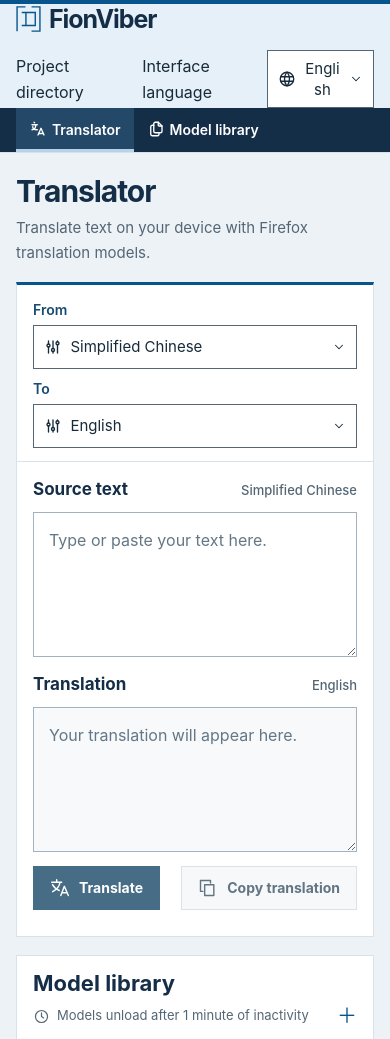
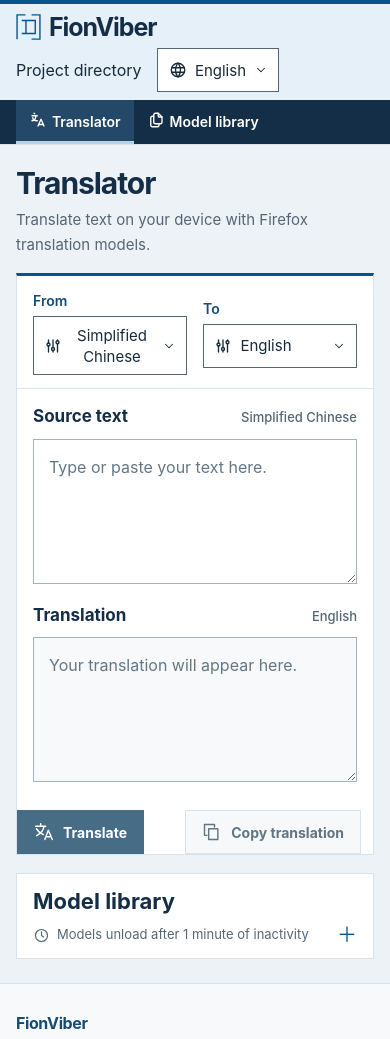
Before and after one commit to FionViber/OfflineTranslator, a plain HTML site: page index.html in a window 390 px wide. Shown: the top 1039 px of the page. Drawn offline with Linux system fonts and the light colour scheme.

Commit message:
Keep language controls readable and place actions beside their text

```diff
--- a/assets/translator.css
+++ b/assets/translator.css
@@ -13,6 +13,7 @@ a { color: inherit; text-decoration: none; }
 h1, h2, p { margin: 0; }
 button, select, textarea { color: inherit; }
 button:disabled { cursor: default; }
+.sr-only { position: absolute; inline-size: 1px; block-size: 1px; margin: -1px; padding: 0; overflow: hidden; clip-path: inset(50%); white-space: nowrap; border: 0; }
 .symbols { position: absolute; width: 0; height: 0; overflow: hidden; pointer-events: none; }
 .icon { width: 20px; height: 20px; flex: none; fill: none; stroke: currentColor; stroke-width: 1.7; stroke-linecap: round; stroke-linejoin: round; vertical-align: middle; }
 .icon.small { width: 17px; height: 17px; }
@@ -36,7 +37,7 @@ html:not([lang^="en"]) h1 { letter-spacing: .015em; }
 .direction-bar { display: flex; flex-wrap: wrap; align-items: center; gap: 8px 16px; padding: 15px 20px; border-bottom: 1px solid var(--line); }
 .direction-bar label { font-weight: 600; color: var(--heading); font-size: 14px; }
 select { min-height: 44px; max-width: 100%; padding: 8px 32px 8px 12px; background: #fff; border: 1px solid #8da4b7; cursor: pointer; font-size: 14px; line-height: 1.4; }
-.panes { display: grid; grid-template-columns: repeat(2, minmax(0, 1fr)); padding: 22px 22px 0; gap: 20px; }
+.panes { display: grid; grid-template-columns: repeat(2, minmax(0, 1fr)); padding: 22px; gap: 20px; }
 .pane { min-width: 0; }
 .pane-heading { display: flex; flex-wrap: wrap; gap: 4px 10px; align-items: baseline; justify-content: space-between; margin-bottom: 10px; }
 .pane-heading label { font-size: 17px; font-weight: 650; line-height: 1.4; color: var(--navy); }
@@ -46,8 +47,8 @@ textarea::placeholder { color: #637786; opacity: 1; }
 #result { background: #f7f9fb; }
 #result[data-match="current"] { background: var(--green-wash); border-color: var(--green-edge); box-shadow: inset 3px 0 var(--green-edge); }
 #result[data-match="stale"] { background: var(--amber-wash); border-color: var(--amber-edge); box-shadow: inset 3px 0 var(--amber-edge); }
-.actions { display: flex; align-items: center; gap: 10px 16px; padding: 15px 22px 21px; }
-.model-status { margin-inline-start: auto; color: var(--muted); font-size: 13px; }
+.actions { display: flex; align-items: center; gap: 8px 12px; flex-wrap: wrap; padding-block-start: 12px; }
+.model-status { min-width: 0; color: var(--muted); font-size: 13px; }
 .btn-primary, .copy { display: inline-flex; align-items: center; justify-content: center; gap: 9px; min-height: 44px; padding: 9px 16px; font-size: 14px; line-height: 1.4; font-weight: 650; }
 .btn-primary { min-width: 116px; }
 .btn-primary:disabled { background: #476c86; border-color: #476c86; }
@@ -98,9 +99,8 @@ footer { background: #f7f9fb; border-top: 1px solid var(--line); }
 .locale-control:focus-within { outline: 2px solid var(--link); outline-offset: 0; }
 .locale-control select:focus-visible { outline: none; }
 @media (max-width: 719px) {
-  .panes { grid-template-columns: minmax(0, 1fr); gap: 16px; padding: 16px 16px 0; }
+  .panes { grid-template-columns: minmax(0, 1fr); gap: 20px; padding: 16px; }
   textarea { height: 145px; min-height: 110px; }
-  .actions { flex-wrap: wrap; padding: 14px 16px 16px; }
   .direction-bar, .model-heading { padding: 13px 16px; }
   .model-table th, .model-table td { padding-inline: 16px; }
 }
@@ -139,7 +139,7 @@ button:focus-visible, a:focus-visible, select:focus-visible, textarea:focus-visi
 }
 .model-section summary:hover { background: var(--pale); color: var(--blue); }
 @media (max-width: 620px) {
-  .mast-inner { flex-wrap: wrap; }
-  .mast-actions { width: 100%; justify-content: space-between; }
-  .language-choice { flex-basis: 100%; }
+  .mast-inner { flex-wrap: wrap; gap: 6px 14px; padding-block: 8px; }
+  .language-choice { flex: 1 1 8rem; }
+  .route-note { flex-basis: 100%; }
 }
```
